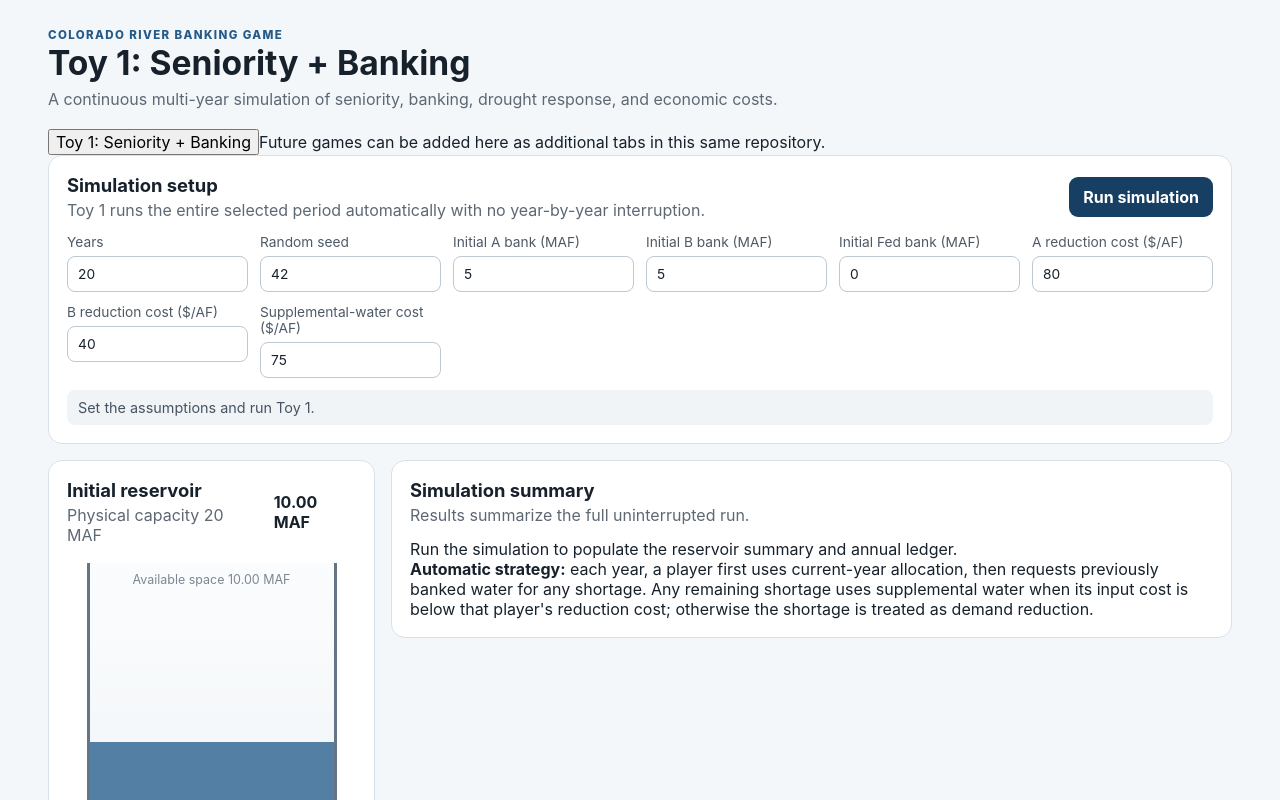
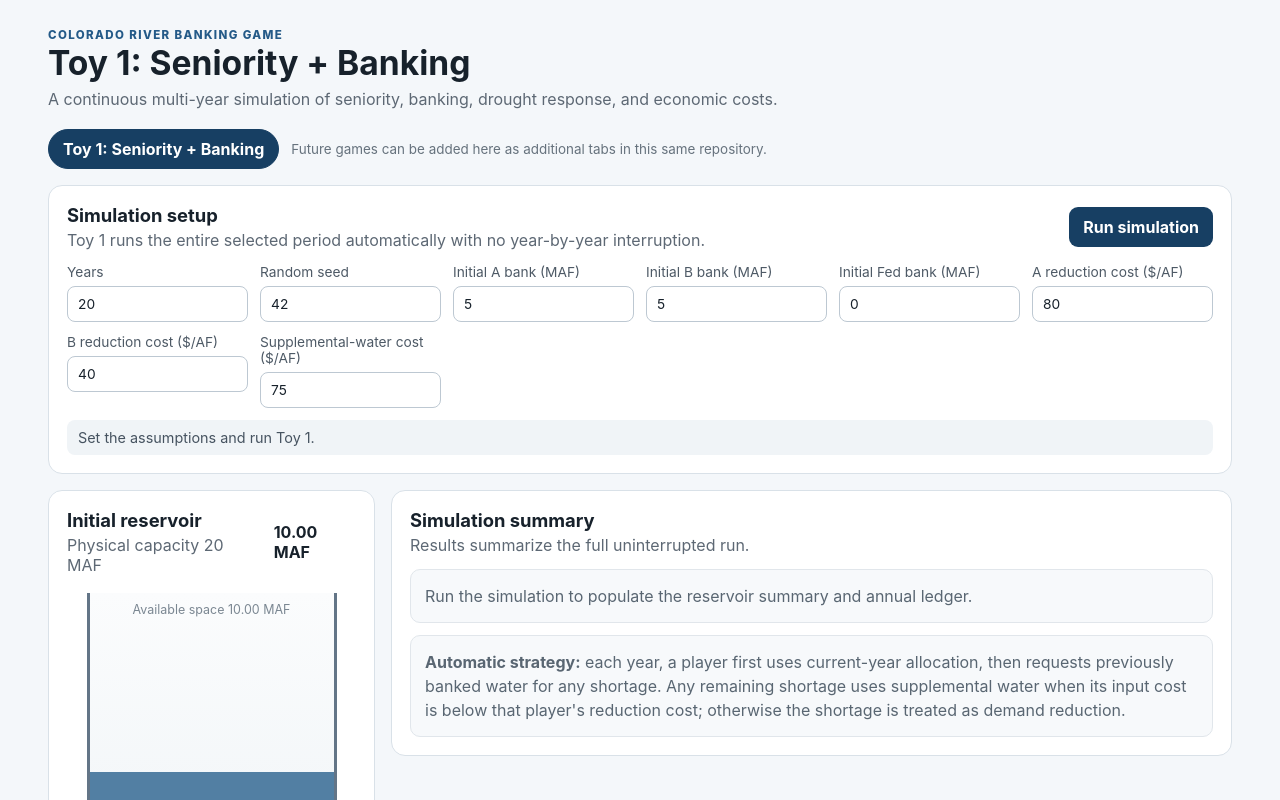
Before and after one commit to fhung-CRC/colorado-river-banking-game, a React (Vite) app: page / in a window 1280 px wide. Shown: the top 800 px of the page. Built offline with nearby package versions, Linux system fonts and the light colour scheme.

Commit message:
Style Toy 1 tabbed continuous layout

```diff
--- a/src/styles.css
+++ b/src/styles.css
@@ -62,3 +62,9 @@ th:first-child,td:first-child{text-align:left}
 @media(max-width:560px){
   .app{padding:15px}h1{font-size:1.6rem}.section-heading{align-items:flex-start;flex-direction:column}.section-heading button{width:100%}.year-facts,.summary{grid-template-columns:1fr 1fr}.player-facts{flex-direction:column}
 }
+
+.game-tabs{display:flex;align-items:center;gap:12px;flex-wrap:wrap;margin:0 0 16px}
+.game-tab{border:1px solid #173f63;background:#173f63;color:#fff;border-radius:999px;padding:9px 14px;font-weight:700}
+.tab-note{color:#66727d;font-size:.84rem}
+.empty-results,.strategy-note{padding:14px;border:1px solid #e1e6eb;border-radius:10px;background:#f7f9fb;color:#596672;line-height:1.5}
+.strategy-note{margin-top:12px}
```
